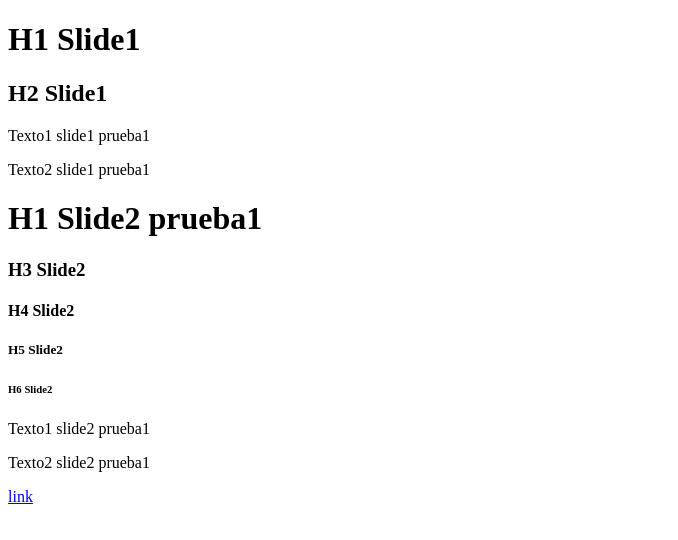
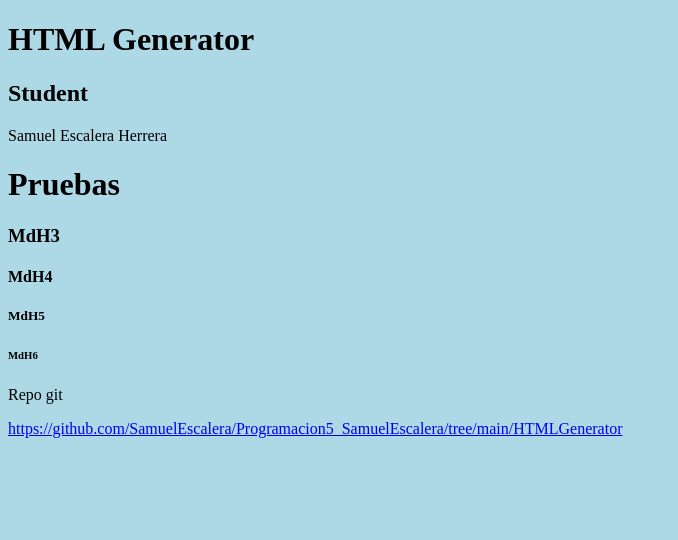
Before and after one commit to SamuelEscalera/Programacion5_SamuelEscalera, a plain HTML site: page HTMLGenerator/index.html in a window 1280 px wide. Shown: the whole page, without its empty margins (0-678 px from the left). Drawn offline with Linux system fonts and the light colour scheme.

Commit message:
Implementation background color

```diff
--- a/HTMLGenerator/index.html
+++ b/HTMLGenerator/index.html
@@ -5,21 +5,23 @@
 </head>
 <body>
 <div class="slide">
-<title>Titilo slide 1</title><h1>H1 Slide1</h1>
-<h2>H2 Slide1</h2>
-<p>Texto1 slide1 prueba1</p>
-<p>Texto2 slide1 prueba1</p>
-
+<title>1</title><h1>HTML Generator</h1>
+<h2>Student</h2>
+<p>Samuel Escalera Herrera</p>
+<style>
+body {
+background-color: lightblue;
+}
+</style>
 </div>
 <div class="slide">
-<title>Titulo slide 2</title><h1>H1 Slide2 prueba1</h1>
-<h3>H3 Slide2</h3>
-<h4>H4 Slide2</h4>
-<h5>H5 Slide2</h5>
-<h6>H6 Slide2</h6>
-<p>Texto1 slide2 prueba1</p>
-<p>Texto2 slide2 prueba1</p>
-<a href=link>link</a>
+<title>2</title><h1>Pruebas</h1>
+<h3>MdH3</h3>
+<h4>MdH4</h4>
+<h5>MdH5</h5>
+<h6>MdH6</h6>
+<p>Repo git</p>
+<a href=https://github.com/SamuelEscalera/Programacion5_SamuelEscalera/tree/main/HTMLGenerator>https://github.com/SamuelEscalera/Programacion5_SamuelEscalera/tree/main/HTMLGenerator</a>
 </div>
 </body>
 </html>
```
Also changed, not shown: HTMLGenerator/Gramatic.txt, 5 other files.
